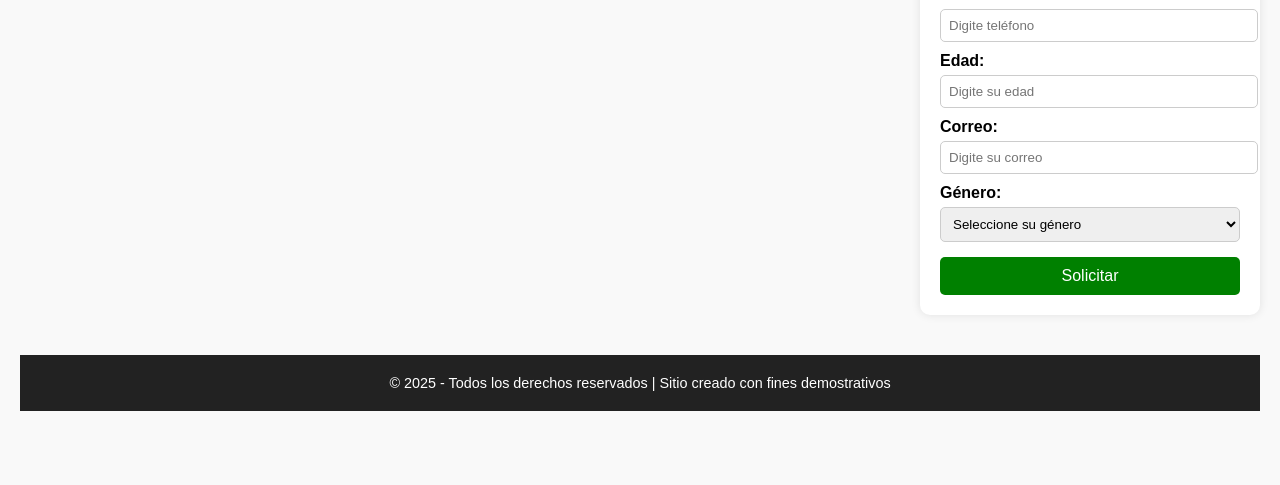
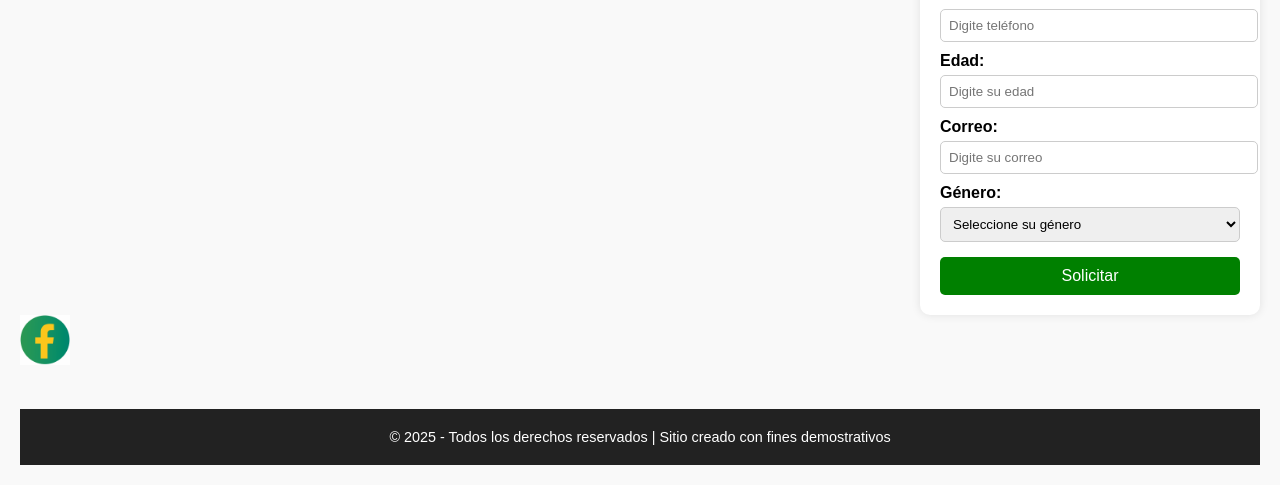
Before and after one commit to ElvisVergara/Servicios-Digitales-13510, a plain HTML site: page index.html in a window 1280 px wide. Shown: the part 444-929 px from the top of the page. Before the commit the page ends 875 px from the top, so only its background shows below. Drawn offline with Linux system fonts and the light colour scheme.

Commit message:
Update index.html

```diff
--- a/index.html
+++ b/index.html
@@ -223,6 +223,10 @@
         </div>
     </div>
 
+    <a href="https://www.facebook.com/" target="_blank" rel="noopener">
+  <img src="redes.png" alt="Facebook" style="width:50px; height:auto;">
+</a>
+
     <!-- FOOTER -->
     <footer>
         © 2025 - Todos los derechos reservados | Sitio creado con fines demostrativos
```
